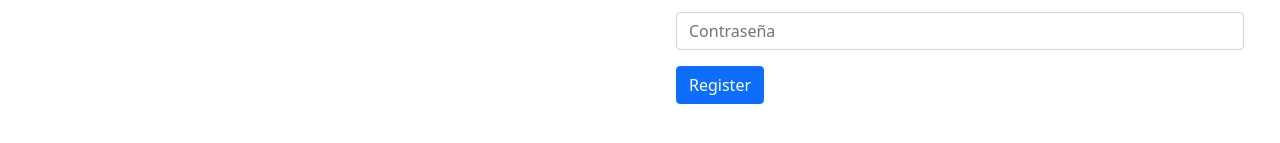
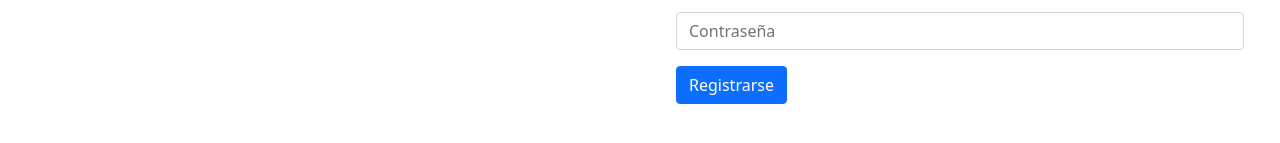
Before and after one commit to jrdnbrj/gym-client, a Next.js app: page /register in a window 1280 px wide. Shown: the part 487-630 px from the top of the page. Built offline with nearby package versions, Linux system fonts and the light colour scheme.

Commit message:
Translate to Spanish in login and register.

```diff
--- a/src/pages/login.tsx
+++ b/src/pages/login.tsx
@@ -50,7 +50,7 @@ const LoginForm = (_props: LoginFormProps): JSX.Element => {
                 </FormGroup>
 
                 <Button variant="primary" type="submit">
-                    Login
+                    Ingresar
                 </Button>
             </Form>
         </Container>
--- a/src/pages/register.tsx
+++ b/src/pages/register.tsx
@@ -63,7 +63,7 @@ const RegisterForm = (_props: RegisterFormProps): JSX.Element => {
                 </FormGroup>
 
                 <Button variant="primary" type="submit">
-                    Register
+                    Registrarse
                 </Button>
             </Form>
         </Container>
```
